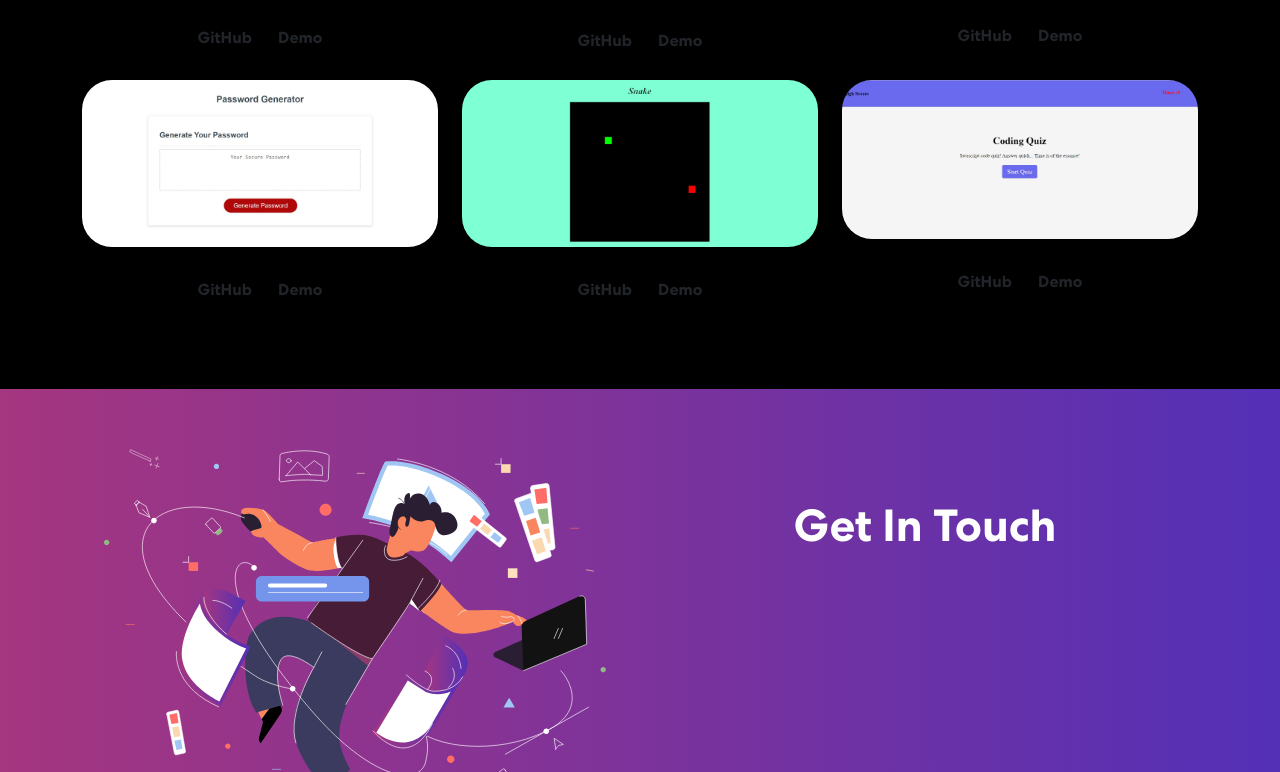
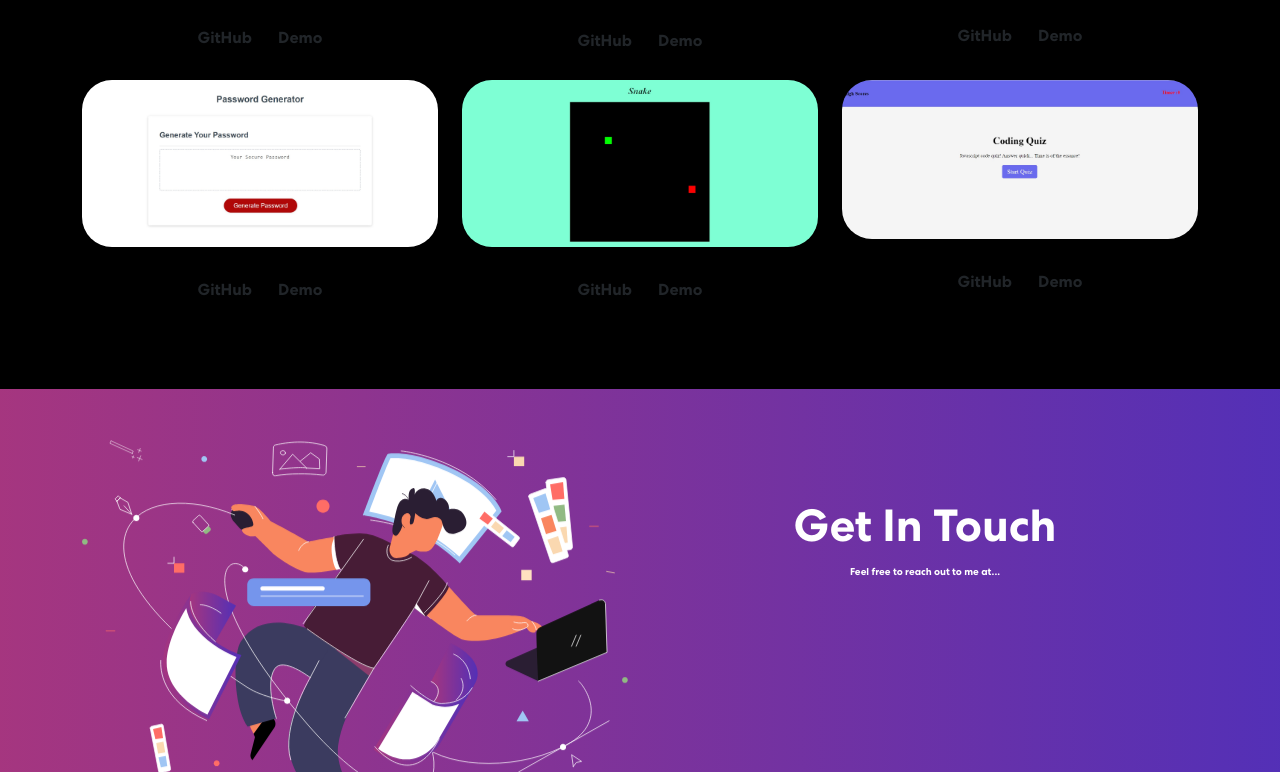
Before and after one commit to Ahsan-Zaidi/react-profile, a React (Create React App) app: page / in a window 1280 px wide. Shown: the part 2028-2800 px from the top of the page. Built offline with nearby package versions, Linux system fonts and the light colour scheme.

Commit message:
contact form animation

```diff
--- a/src/App.css
+++ b/src/App.css
@@ -498,8 +498,21 @@ nav.navbar .navbar-toggler[aria-expanded="true"] .navbar-toggler-icon {
   background: linear-gradient(90.21deg, #AA367C -5.91%, #4A2FBD 111.58%);
   padding: 60px 0 200px 0;
 }
+
 .contact img {
-  width: 92%;
+  animation: updown 3s linear infinite;
+}
+
+@keyframes updown {
+  0% {
+    transform: translateY(-10px);
+  }
+  50% {
+    transform: translateY(10PX);
+  }
+  100% {
+    transform: translateY(-10px);
+  }
 }
 
 .contact h2 {
@@ -507,6 +520,12 @@ nav.navbar .navbar-toggler[aria-expanded="true"] .navbar-toggler-icon {
 	font-weight: 700;
   margin-bottom: 5px;
   margin-top: 50px;
+}
+
+.contact small {
+  font-size: 10px;
+  font-weight: 400;
+  margin-top: 5px;
 }
 
 /* Footer styles */
--- a/src/components/Contact.js
+++ b/src/components/Contact.js
@@ -11,6 +11,7 @@ export const Contact = () => {
                     </Col>
                     <Col md={6}>
                         <h2>Get In Touch</h2>
+                        <small>Feel free to reach out to me at...</small>
                     </Col>
                 </Row>
             </Container>
```
